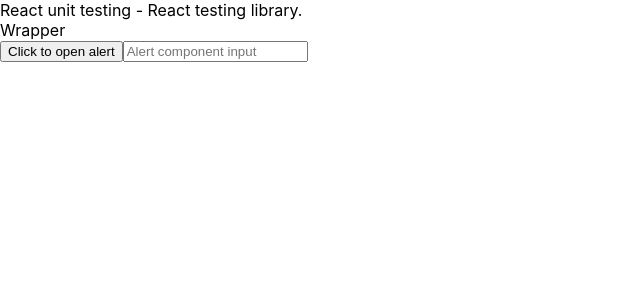
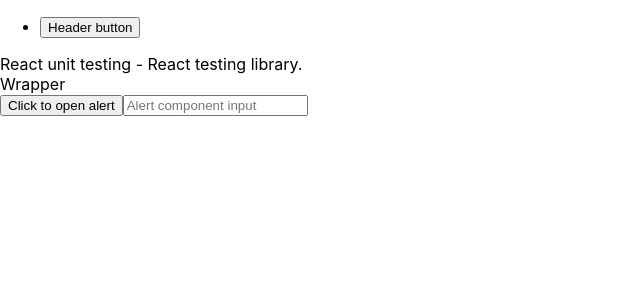
Before and after one commit to merima98/react-unit-testing-example, a React (Create React App) app: page / in a window 1280 px wide. Shown: the top 300 px of the page, without its empty margins (0-640 px from the left). Built offline with nearby package versions, Linux system fonts and the light colour scheme.

Commit message:
Added header component.

```diff
--- a/src/App.js
+++ b/src/App.js
@@ -2,10 +2,12 @@
 import Jubotron from "./components/Jubotron";
 import Wrapper from "./components/Wrapper";
 import Alert from "./components/Alert";
+import Header from "./components/Header";
 
 function App() {
   return (
     <div>
+      <Header />
       <Jubotron />
       <Wrapper />
       <Alert />
--- /dev/null
+++ b/src/components/Header.jsx
@@ -0,0 +1,27 @@
+import { useState } from "react";
+
+const Header = ({ isSetQuickcAndTask, setQuickAndTask }) => {
+  return (
+    <header className="header" data-testid="header">
+      <div>
+        <nav className="settings">
+          <ul>
+            <li>
+              <button
+                type="button"
+                data-testid="add-quic-and-task"
+                onClick={() => {
+                  setQuickAndTask(!isSetQuickcAndTask);
+                }}
+              >
+                Header button
+              </button>
+            </li>
+          </ul>
+        </nav>
+      </div>
+    </header>
+  );
+};
+
+export default Header;
```
Also changed, not shown: 2 other files (tests, documents, lock files or other folders).
